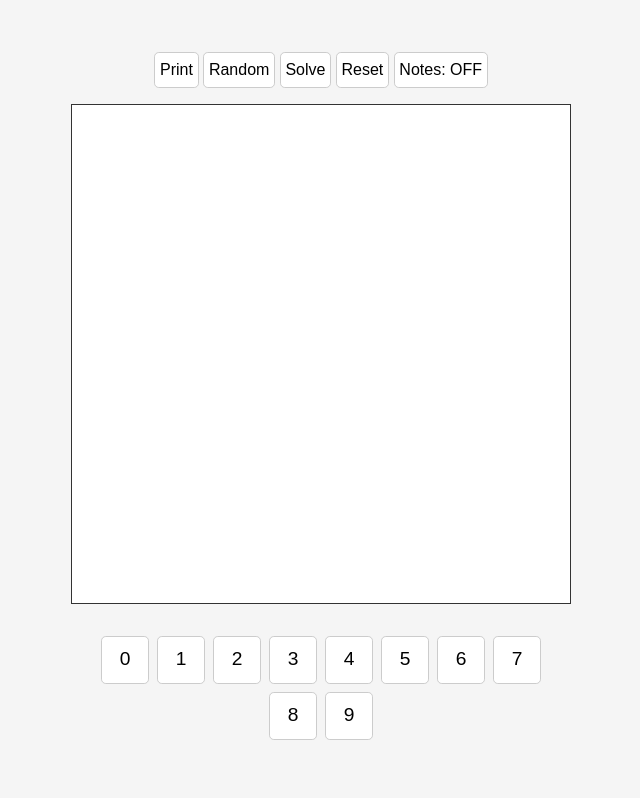
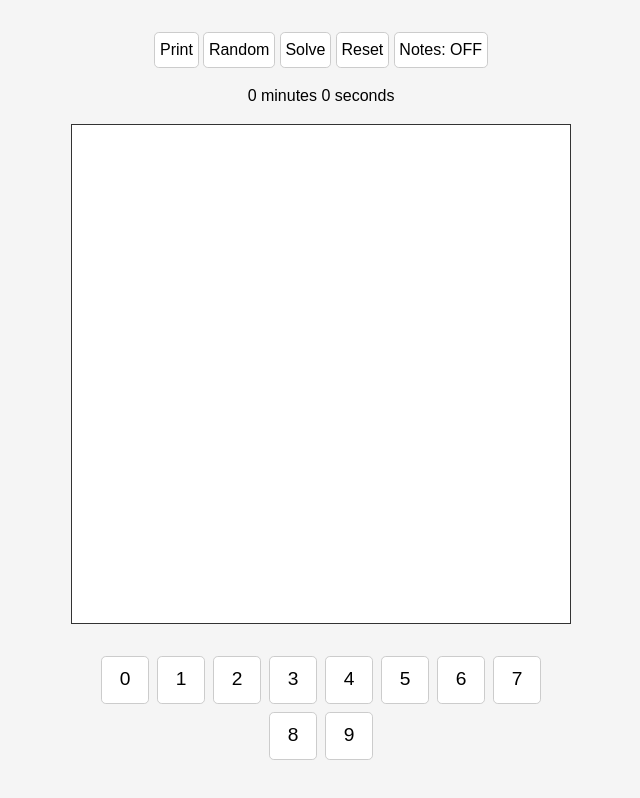
Before and after one commit to MASSHUU12/sudoku-wasm, a website: page web/index.html in a window 1280 px wide. Shown: the whole page, without its empty margins (319-959 px from the left). Drawn offline with Linux system fonts and the light colour scheme.

Commit message:
feat: display elapsed time in the UI

```diff
--- a/web/index.html
+++ b/web/index.html
@@ -20,6 +20,9 @@
                 <button id="reset-button">Reset</button>
                 <button id="notes-button">Notes: OFF</button>
             </div>
+            <div class="info-bar">
+                <span id="timer-element">0 minutes 0 seconds</span>
+            </div>
             <div id="board"></div>
             <div id="keyboard">
                 <button>0</button>
```
Also changed, not shown: web/SudokuController.mts, web/SudokuUI.mts.
